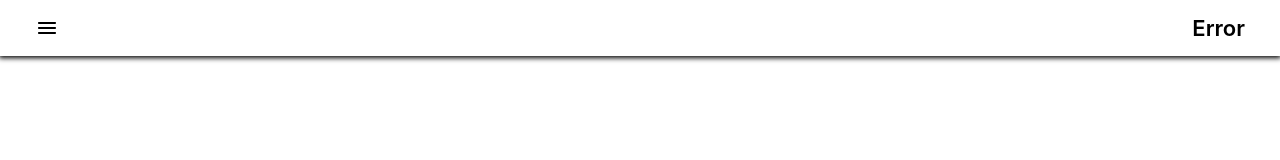
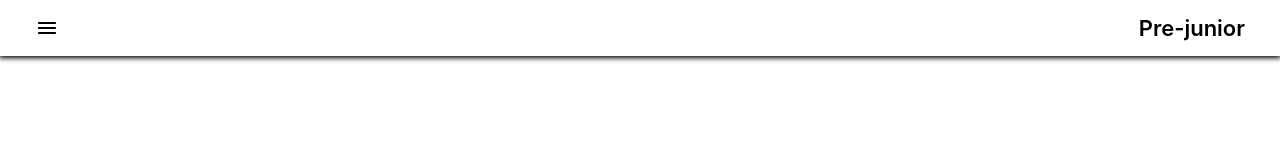
Before and after one commit to KuprIvan/hws2, a React (Create React App) app: page /#/ in a window 1280 px wide. Shown: the top 160 px of the page. Built offline with nearby package versions, Linux system fonts and the light colour scheme.

Commit message:
FIX: Adjust currentpath logic

```diff
--- a/src/s2-homeworks/hw05/header/Header.tsx
+++ b/src/s2-homeworks/hw05/header/Header.tsx
@@ -20,7 +20,9 @@ export const Header: FC<PropsType> = ({handleOpen}) => {
                 ? 'Junior'
                 : currentPath === PATH.JUNIOR_PLUS
                     ? 'Junior Plus'
-                    : 'Error'
+                    : currentPath === '/'
+                        ? 'Pre-junior'
+                        : 'Error'
     return (
         <>
             <div id={'hw5-header'} className={s.header}>
```
